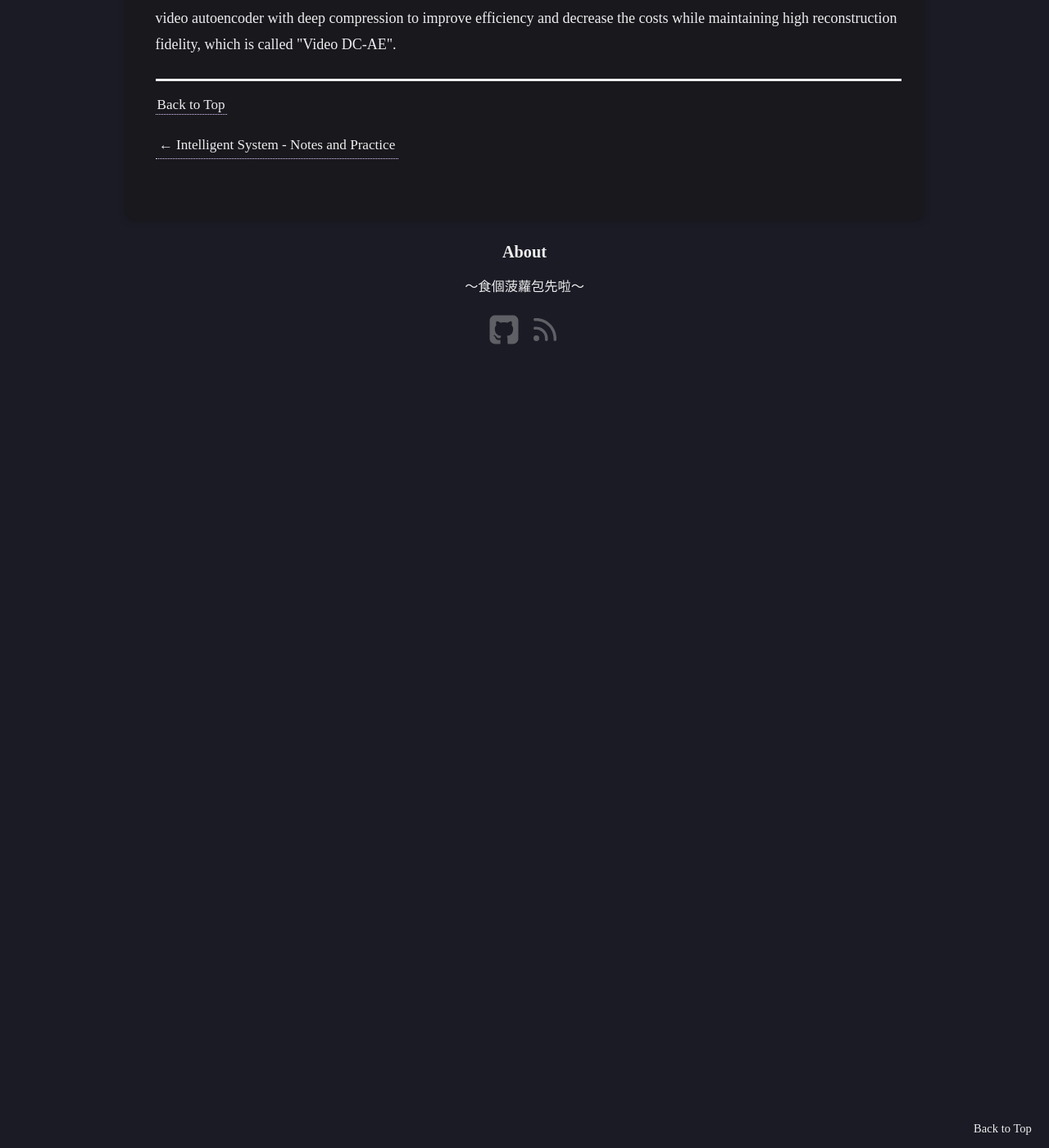
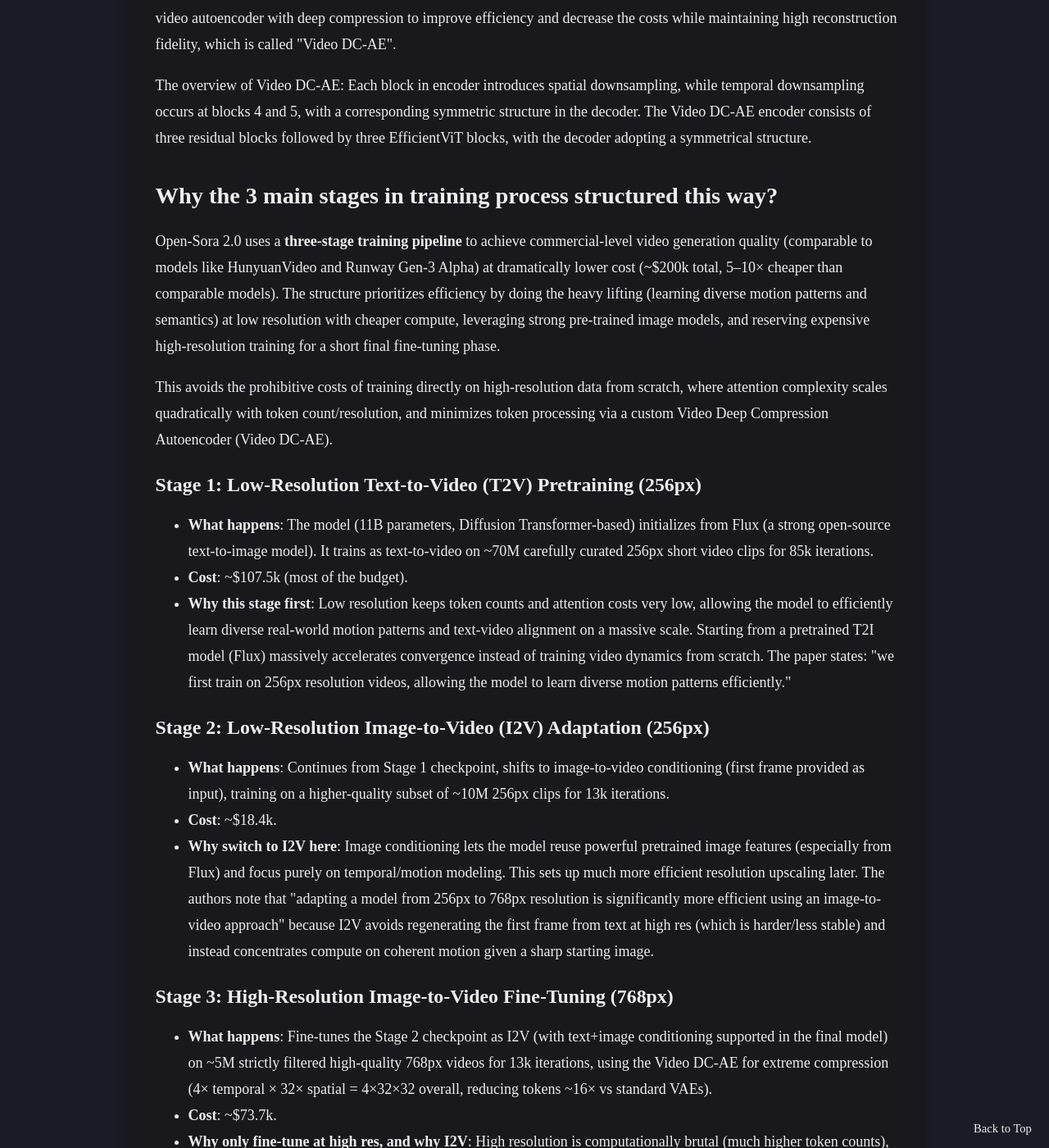
Before and after one commit to CongJyu/CongJyu.github.io, a Jekyll site: the page built from _posts/2025-11-14-Paper-OpenSora.md, in a window 1280 px wide and 1400 px high, scrolled down 1116 px. Shown: the whole window at 82% size. Built offline with Jekyll 4.4.1, drawn with Linux system fonts in a browser that asks for light colours; some web fonts are replaced; comment, search, counter and statistics services are not loaded; before the commit the page ends 1576 px from its top, so only the background shows below that; some of the changed text lies outside the part shown.

Commit message:
udpate post

```diff
--- a/_posts/2025-11-14-Paper-OpenSora.md
+++ b/_posts/2025-11-14-Paper-OpenSora.md
@@ -29,3 +29,31 @@
 ### 3D Autoencoder
 
 While training this model, an open source video generation model HunyunVideo VAE is leveraged, and the team developed a video autoencoder with deep compression to improve efficiency and decrease the costs while maintaining high reconstruction fidelity, which is called "Video DC-AE".
+
+The overview of Video DC-AE: Each block in encoder introduces spatial downsampling, while temporal downsampling occurs at blocks 4 and 5, with a corresponding symmetric structure in the decoder. The Video DC-AE encoder consists of three residual blocks followed by three EfficientViT blocks, with the decoder adopting a symmetrical structure.
+
+## Why the 3 main stages in training process structured this way?
+
+Open-Sora 2.0 uses a **three-stage training pipeline** to achieve commercial-level video generation quality (comparable to models like HunyuanVideo and Runway Gen-3 Alpha) at dramatically lower cost (~$200k total, 5–10× cheaper than comparable models). The structure prioritizes efficiency by doing the heavy lifting (learning diverse motion patterns and semantics) at low resolution with cheaper compute, leveraging strong pre-trained image models, and reserving expensive high-resolution training for a short final fine-tuning phase.
+
+This avoids the prohibitive costs of training directly on high-resolution data from scratch, where attention complexity scales quadratically with token count/resolution, and minimizes token processing via a custom Video Deep Compression Autoencoder (Video DC-AE).
+
+### Stage 1: Low-Resolution Text-to-Video (T2V) Pretraining (256px)
+- **What happens**: The model (11B parameters, Diffusion Transformer-based) initializes from Flux (a strong open-source text-to-image model). It trains as text-to-video on ~70M carefully curated 256px short video clips for 85k iterations.
+- **Cost**: ~$107.5k (most of the budget).
+- **Why this stage first**: Low resolution keeps token counts and attention costs very low, allowing the model to efficiently learn diverse real-world motion patterns and text-video alignment on a massive scale. Starting from a pretrained T2I model (Flux) massively accelerates convergence instead of training video dynamics from scratch. The paper states: "we first train on 256px resolution videos, allowing the model to learn diverse motion patterns efficiently."
+
+### Stage 2: Low-Resolution Image-to-Video (I2V) Adaptation (256px)
+- **What happens**: Continues from Stage 1 checkpoint, shifts to image-to-video conditioning (first frame provided as input), training on a higher-quality subset of ~10M 256px clips for 13k iterations.
+- **Cost**: ~$18.4k.
+- **Why switch to I2V here**: Image conditioning lets the model reuse powerful pretrained image features (especially from Flux) and focus purely on temporal/motion modeling. This sets up much more efficient resolution upscaling later. The authors note that "adapting a model from 256px to 768px resolution is significantly more efficient using an image-to-video approach" because I2V avoids regenerating the first frame from text at high res (which is harder/less stable) and instead concentrates compute on coherent motion given a sharp starting image.
+
+### Stage 3: High-Resolution Image-to-Video Fine-Tuning (768px)
+- **What happens**: Fine-tunes the Stage 2 checkpoint as I2V (with text+image conditioning supported in the final model) on ~5M strictly filtered high-quality 768px videos for 13k iterations, using the Video DC-AE for extreme compression (4× temporal × 32× spatial = 4×32×32 overall, reducing tokens ~16× vs standard VAEs).
+- **Cost**: ~$73.7k.
+- **Why only fine-tune at high res, and why I2V**: High resolution is computationally brutal (much higher token counts), so they limit it to a short, targeted phase with a smaller dataset. Motion priors already learned in low-res stages transfer well, and I2V focuses effort on refining dynamics/perceptual quality rather than re-learning static composition. The paper emphasizes: "increasing the resolution significantly improves perceptual quality," but doing it early would explode costs.
+
+### Overall Rationale for the 3-Stage Structure
+The core insight is progressive/curricular training: learn motion cheaply at low res → adapt to stronger image conditioning → polish at high res only. This + Flux initialization + Video DC-AE compression gives massive savings while preserving quality stays on par with models trained for millions of dollars. Direct high-res T2V training from scratch, or doing everything in one stage, would require far more GPU time because of quadratic scaling and poorer convergence. By decoupling motion learning (low-res) from visual fidelity (high-res fine-tune) and using I2V for the expensive parts, they achieve 5.2× training throughput gains and >10× inference speedup versus less-compressed alternatives.
+
+In short, the staging is an elegant cost–quality optimization that proves you don't need million-dollar runs to reach the frontier — you just need to train smart.
```
Also changed, not shown: 2 other files.
